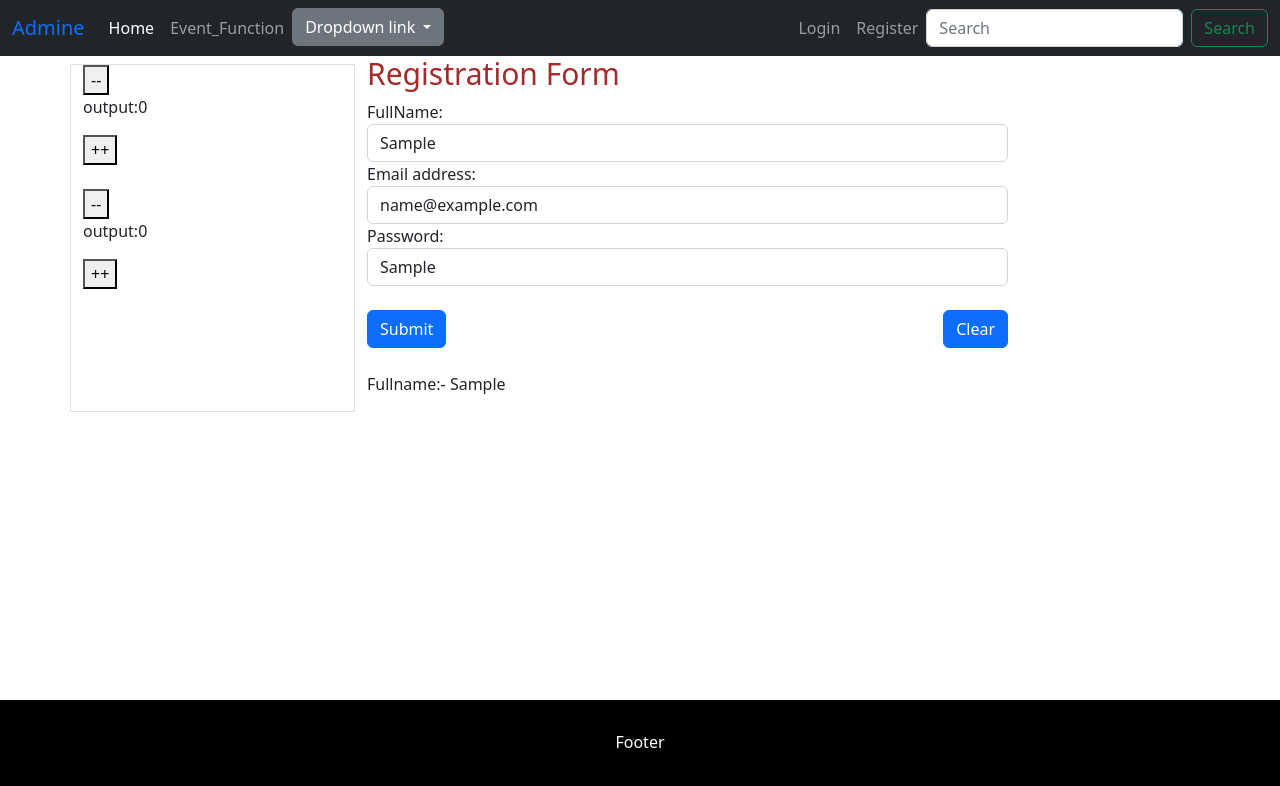
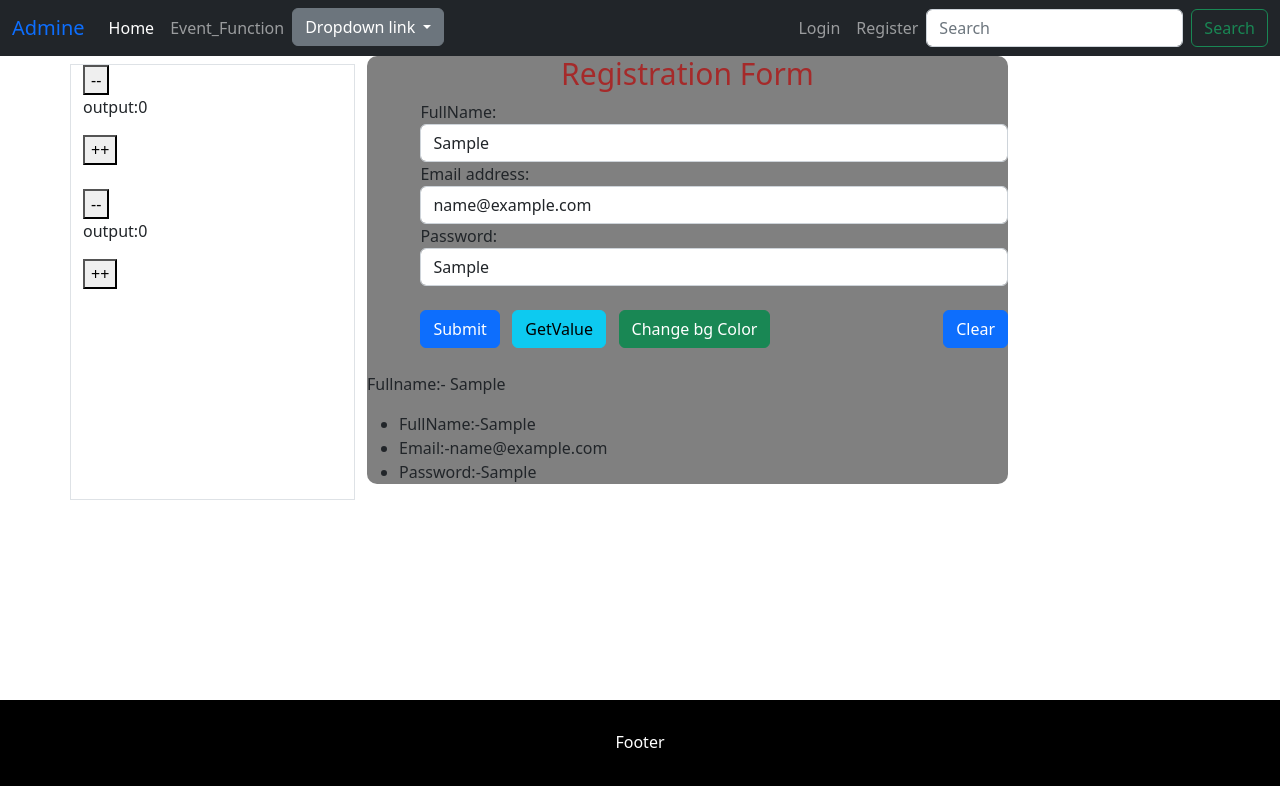
Before and after one commit to akashkumargupta560/adminpanal, an Angular app: page /register in a window 1280 px wide. Both pictures are taken after typing "Sample", "name@example.com", "Sample" into the empty fields and a click on the button "Submit". Shown: the top 786 px of the page. Built offline with nearby package versions, Linux system fonts and the light colour scheme.

Commit message:
get form input values

```diff
--- a/src/app/user-auth/sign-up/sign-up.component.css
+++ b/src/app/user-auth/sign-up/sign-up.component.css
@@ -1,5 +1,9 @@
 .reg{
-    /* text-align: center; */
+    text-align: center;
     color: brown;
     font-size: 30px;
 }
+
+.bg{
+    border-radius: 10px;
+}
--- a/src/app/user-auth/sign-up/sign-up.component.html
+++ b/src/app/user-auth/sign-up/sign-up.component.html
@@ -1,28 +1,45 @@
 <!-- <p>sign-up works!</p> -->
+<div [style.color]="color" [style.backgroundColor]="bgColor" class="bg">
+            <h3 class="reg">Registration Form</h3>
 
-            <h3 class="reg">Registration Form</h3>
-            <form action="" method="POST">
+            <form action="" method="POST" class="forms offset-1 " #basicForm="ngForm" (ngSubmit)="getData(basicForm.value)">
                 <div class="form-group">
                     <label for="name">FullName:</label>
-                    <input type="text" class="form-control" placeholder="Enter FullName" #box  name="name"   id="name">
+                    <input type="text" ngModel    class="form-control" placeholder="Enter FullName" #box  name="fname"   >
 
                   </div>
-                <div class="form-group">
+                <div class="form-group ">
                   <label for="email">Email address:</label>
-                  <input type="email" class="form-control" placeholder="Enter email"  name="email"  id="email">
+                  <input type="email"  ngModel class="form-control" placeholder="Enter email"  name="email"  >
                 </div>
                 <div class="form-group">
                   <label for="pwd">Password:</label>
-                  <input type="text" class="form-control" placeholder="Enter password" name="password"  id="pwd">
+                  <input type="text"  ngModel class="form-control" placeholder="Enter password" name="password"  >
                 </div><br>
 
-                <button type="submit" class="btn btn-primary" name="submit" id="submit" (click)="getValue(box.value)">Submit</button>
-                <button type="clear" class="btn btn-primary float-end" name="clear" id="clear" (click)="hideData()">Clear</button>
+                <button type="submit" class="btn btn-primary" name="submit" id="submit" (click)="getValue(box.value)">Submit</button>&nbsp;&nbsp;
+                <button type="submit" class="btn btn-info" name="submit" id="submit">GetValue</button>
+                <button type="clear" class="btn btn-primary float-end" name="clear" id="clear" (click)="hideData()">Clear</button>&nbsp;&nbsp;
+                <button  class="btn btn-success" (click)="updateColor()">Change bg Color</button>
             </form><br>
-            <p>Fullname:- {{displayVal}} </p>
+            <p  *ngIf="isShowData">Fullname:- {{displayVal}} </p>
+            <!-- <ul>
+              <li>FullName:-{{datavalue.fname}}</li>
+              <li>Email:-{{datavalue.email}}</li>
+              <li>Password:-{{datavalue.password}}</li>
+            </ul> -->
+
 
         <!-- <div class="col-md-4" *ngIf="isShowData">
             <div class="col-md-4">
             <p>{{displayVal}} </p>
+
         </div>
     </div> -->
+    <div *ngIf="isShowData">
+    <ul >
+      <li>FullName:-{{datavalue.fname}}</li>
+      <li>Email:-{{datavalue.email}}</li>
+      <li>Password:-{{datavalue.password}}</li>
+    </ul></div>
+    </div>
--- a/src/app/user-auth/sign-up/sign-up.component.ts
+++ b/src/app/user-auth/sign-up/sign-up.component.ts
@@ -1,4 +1,5 @@
 import { Component, OnInit } from '@angular/core';
+import { NgForm } from '@angular/forms';
 
 @Component({
   selector: 'app-sign-up',
@@ -8,16 +9,16 @@ import { Component, OnInit } from '@angular/core';
 export class SignUpComponent implements OnInit {
 
   constructor() { }
-//name:string='akash Gupta';
+//name:string='Akash Gupta';
 //email:string='ak@gmail.com';
 //password:string='akash@9097';
 displayVal='';
 isShowData:boolean=false;
   ngOnInit(): void {
   }
-  // ShowData(){
-  //   this.isShowData=true;
-  // }
+  ShowData(){
+    this.isShowData=true;
+  }
   hideData(){
     this.isShowData = false;
   }
@@ -27,6 +28,22 @@ isShowData:boolean=false;
     this.isShowData=true;
     this.displayVal=value
   }
+  color="";
+  bgColor="grey";
+  updateColor(){
+    this.color="white"
+    this.bgColor="blue"
+  }
 
+  datavalue:any={};
+  // getData(data:any){
+  //   //this.
+  //   console.warn(data);
+  // }
+  getData(data:NgForm){
+    this.datavalue=data;
+    console.warn(data);
+    this.isShowData=true;
+  }
 
 }
--- a/src/app/user-auth/user-auth.module.ts
+++ b/src/app/user-auth/user-auth.module.ts
@@ -1,4 +1,5 @@
 import { NgModule } from '@angular/core';
+import { FormsModule } from '@angular/forms';
 import { CommonModule } from '@angular/common';
 import { SignUpComponent } from './sign-up/sign-up.component';
 import { SignInComponent } from './sign-in/sign-in.component';
@@ -11,7 +12,8 @@ import { SignInComponent } from './sign-in/sign-in.component';
     SignInComponent
   ],
   imports: [
-    CommonModule
+    CommonModule,
+    FormsModule
   ],
   // exports:[
   //   SignUpComponent
```
